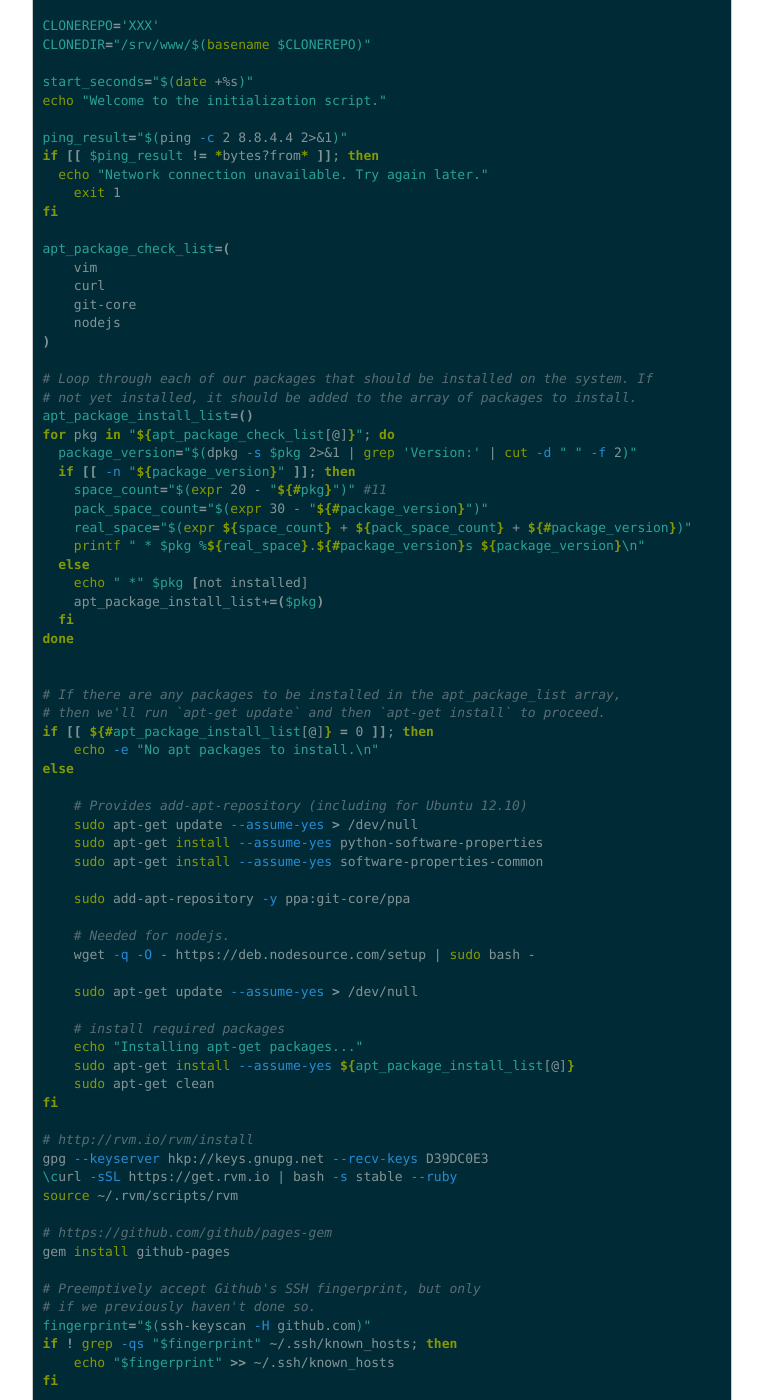
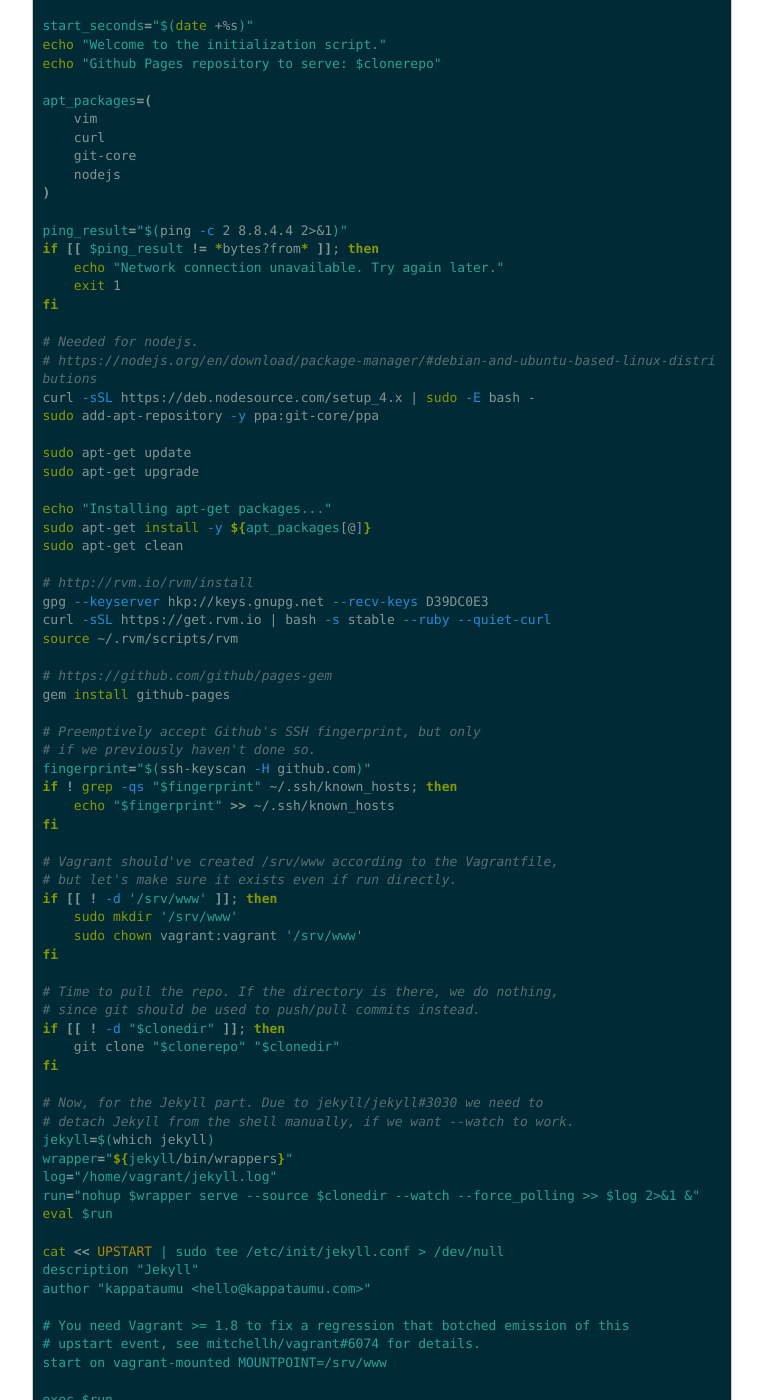
Before and after one commit to ik-fractel/kappataumu.github.com, a Jekyll site: the page built from _posts/2015-01-10-vagrant-jekyll-github-pages-streamlined-content-creation.md, in a window 1280 px wide and 1400 px high, scrolled down 1374 px. Shown: the whole window, without its empty margins (258-1021 px from the left). Built offline with Jekyll 4.4.1, drawn with Linux system fonts in a browser that asks for light colours; Markdown is read by kramdown in place of the engine named in the settings; some of the changed text lies outside the part shown.

Commit message:
Updated post.

````diff
--- a/_posts/2015-01-10-vagrant-jekyll-github-pages-streamlined-content-creation.md
+++ b/_posts/2015-01-10-vagrant-jekyll-github-pages-streamlined-content-creation.md
@@ -29,75 +29,44 @@
 For our very simple purposes though, a bash script will suffice. I've only added a few bells and whistles so that re-provisioning is graceful. Let's name the script `bootstrap.sh`:
 
 ```bash
-#!/bin/bash
-#
-# This provisioning script has been derived from Varying Vagrant Vagrants:
-# https://github.com/Varying-Vagrant-Vagrants/VVV
-#
+#!/usr/bin/env bash
 
-CLONEREPO='XXX'
-CLONEDIR="/srv/www/$(basename $CLONEREPO)"
+: ${1?"No repo. Set the REPO environment variable and try again!"}
+clonerepo=${1}
+clonedir="/srv/www/$(basename $clonerepo)"
 
 start_seconds="$(date +%s)"
 echo "Welcome to the initialization script."
+echo "Github Pages repository to serve: $clonerepo"
 
-ping_result="$(ping -c 2 8.8.4.4 2>&1)"
-if [[ $ping_result != *bytes?from* ]]; then
-  echo "Network connection unavailable. Try again later."
-    exit 1
-fi
-
-apt_package_check_list=(
+apt_packages=(
     vim
     curl
     git-core
     nodejs
 )
 
-# Loop through each of our packages that should be installed on the system. If
-# not yet installed, it should be added to the array of packages to install.
-apt_package_install_list=()
-for pkg in "${apt_package_check_list[@]}"; do
-  package_version="$(dpkg -s $pkg 2>&1 | grep 'Version:' | cut -d " " -f 2)"
-  if [[ -n "${package_version}" ]]; then
-    space_count="$(expr 20 - "${#pkg}")" #11
-    pack_space_count="$(expr 30 - "${#package_version}")"
-    real_space="$(expr ${space_count} + ${pack_space_count} + ${#package_version})"
-    printf " * $pkg %${real_space}.${#package_version}s ${package_version}\n"
-  else
-    echo " *" $pkg [not installed]
-    apt_package_install_list+=($pkg)
-  fi
-done
+ping_result="$(ping -c 2 8.8.4.4 2>&1)"
+if [[ $ping_result != *bytes?from* ]]; then
+    echo "Network connection unavailable. Try again later."
+    exit 1
+fi
 
+# Needed for nodejs.
+# https://nodejs.org/en/download/package-manager/#debian-and-ubuntu-based-linux-distributions
+curl -sSL https://deb.nodesource.com/setup_4.x | sudo -E bash -
+sudo add-apt-repository -y ppa:git-core/ppa
 
-# If there are any packages to be installed in the apt_package_list array,
-# then we'll run `apt-get update` and then `apt-get install` to proceed.
-if [[ ${#apt_package_install_list[@]} = 0 ]]; then
-    echo -e "No apt packages to install.\n"
-else
+sudo apt-get update
+sudo apt-get upgrade
 
-    # Provides add-apt-repository (including for Ubuntu 12.10)
-    sudo apt-get update --assume-yes > /dev/null
-    sudo apt-get install --assume-yes python-software-properties
-    sudo apt-get install --assume-yes software-properties-common
-
-    sudo add-apt-repository -y ppa:git-core/ppa
-
-    # Needed for nodejs.
-    wget -q -O - https://deb.nodesource.com/setup | sudo bash -
-
-    sudo apt-get update --assume-yes > /dev/null
-
-    # install required packages
-    echo "Installing apt-get packages..."
-    sudo apt-get install --assume-yes ${apt_package_install_list[@]}
-    sudo apt-get clean
-fi
+echo "Installing apt-get packages..."
+sudo apt-get install -y ${apt_packages[@]}
+sudo apt-get clean
 
 # http://rvm.io/rvm/install
 gpg --keyserver hkp://keys.gnupg.net --recv-keys D39DC0E3
-\curl -sSL https://get.rvm.io | bash -s stable --ruby
+curl -sSL https://get.rvm.io | bash -s stable --ruby --quiet-curl
 source ~/.rvm/scripts/rvm
 
 # https://github.com/github/pages-gem
@@ -114,30 +83,38 @@
 # but let's make sure it exists even if run directly.
 if [[ ! -d '/srv/www' ]]; then
     sudo mkdir '/srv/www'
+    sudo chown vagrant:vagrant '/srv/www'
 fi
-
-# Our favorite user group for web stuff. These commands are idempotent.
-#sudo chgrp www-data /srv/www
-#sudo chmod g+rws /srv/www
 
 # Time to pull the repo. If the directory is there, we do nothing,
 # since git should be used to push/pull commits instead.
-if [[ ! -d "$CLONEDIR" ]]; then
-    git clone "$CLONEREPO" "$CLONEDIR"
+if [[ ! -d "$clonedir" ]]; then
+    git clone "$clonerepo" "$clonedir"
 fi
 
-# Now, for the Jekyll part
-jekyll serve --source "$CLONEDIR" --detach
+# Now, for the Jekyll part. Due to jekyll/jekyll#3030 we need to
+# detach Jekyll from the shell manually, if we want --watch to work.
+jekyll=$(which jekyll)
+wrapper="${jekyll/bin/wrappers}"
+log="/home/vagrant/jekyll.log"
+run="nohup $wrapper serve --source $clonedir --watch --force_polling >> $log 2>&1 &"
+eval $run
+
+cat << UPSTART | sudo tee /etc/init/jekyll.conf > /dev/null
+description "Jekyll"
+author "kappataumu <hello@kappataumu.com>"
+
+# You need Vagrant >= 1.8 to fix a regression that botched emission of this
+# upstart event, see mitchellh/vagrant#6074 for details.
+start on vagrant-mounted MOUNTPOINT=/srv/www
+
+exec $run
+UPSTART
 
 end_seconds="$(date +%s)"
 echo "-----------------------------"
 echo "Provisioning complete in "$(expr $end_seconds - $start_seconds)" seconds"
-```
-
-Replace `CLONEREPO` as you see fit. You could, for example, explore [@mojombo's site](http://tom.preston-werner.com/) by specifying:
-
-```bash
-$ CLONEREPO='https://github.com/mojombo/mojombo.github.io.git'
+echo "You can now use 'less -S +F $log' to monitor Jekyll."
 ```
 
 `bootstrap.sh` will fetch, build and install the needed packages, clone the specified repository and have Jekyll serve it. Nothing fancy. But still, this would require setting up a new VM/droplet/EC2 instance, or further complicating the setup of your main development machine.
@@ -183,10 +160,12 @@
 
 Just like that, a suitable VM is brought up for you, port forwarding is arranged and the repo folder is exposed to the host. We can edit the files in the repository with our favorite editor, and browse to [http://localhost:4000](http://localhost:4000) to preview the results.
 
-You can try this immediately by cloning the [companion repository i've put up on GitHub](https://github.com/kappataumu/vagrant-up-github-pages) and running `vagrant up` inside the repository directory:
+You can try this immediately by cloning the [companion repository i've put up on GitHub](https://github.com/kappataumu/vagrant-up-github-pages), like so (make sure you set `REPO` to your own repository):
 
 ```bash
-$ git clone https://github.com/kappataumu/vagrant-up-github-pages
+$ git clone https://github.com/kappataumu/vagrant-up-github-pages.git
+$ cd vagrant-up-github-pages
+$ export REPO='https://github.com/kappataumu/kappataumu.github.com.git'
 $ vagrant up
 ```
 
````
Also changed, not shown: other parts of _posts/2015-01-10-vagrant-jekyll-github-pages-streamlined-content-creation.md (+2 -2 lines), 1 other file.
